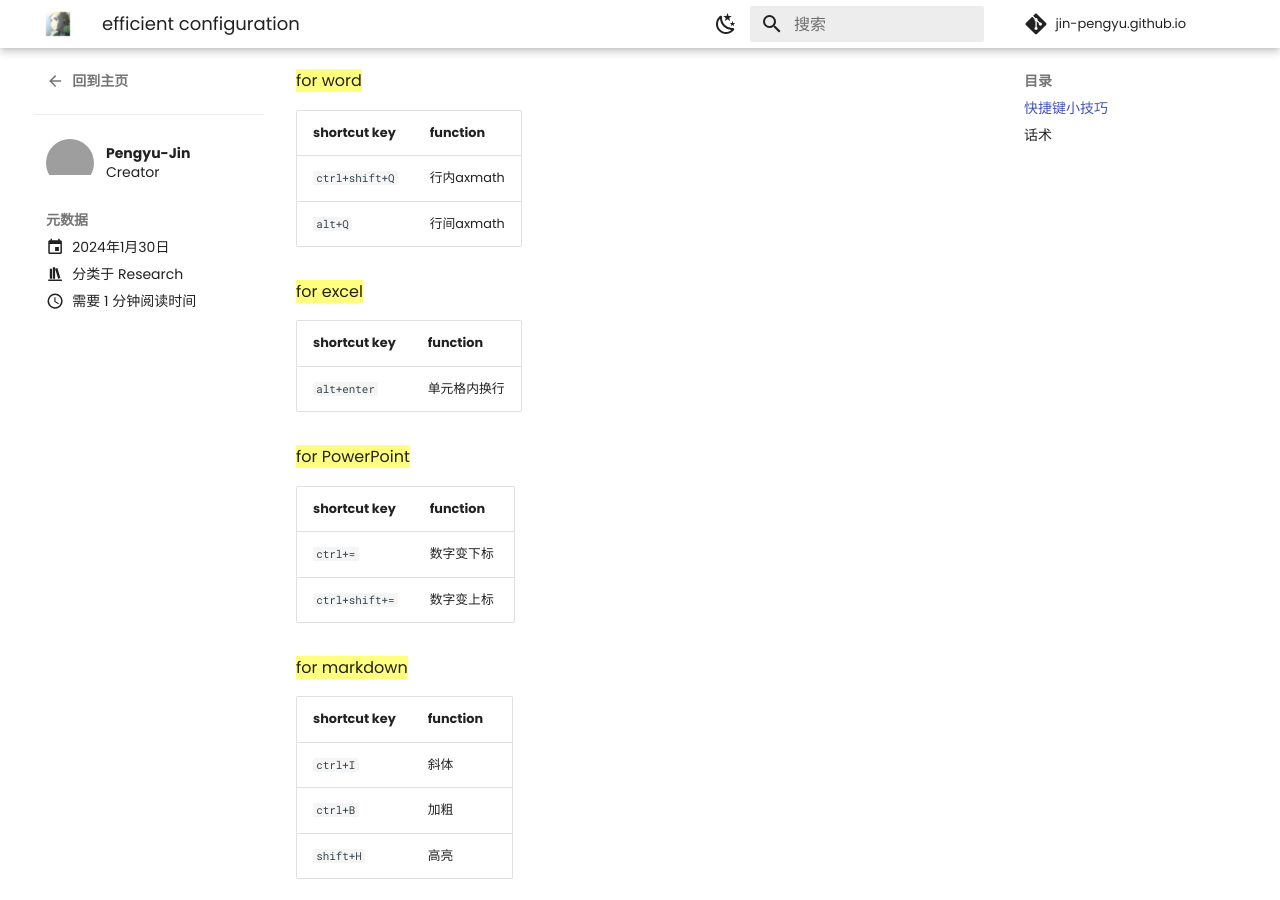
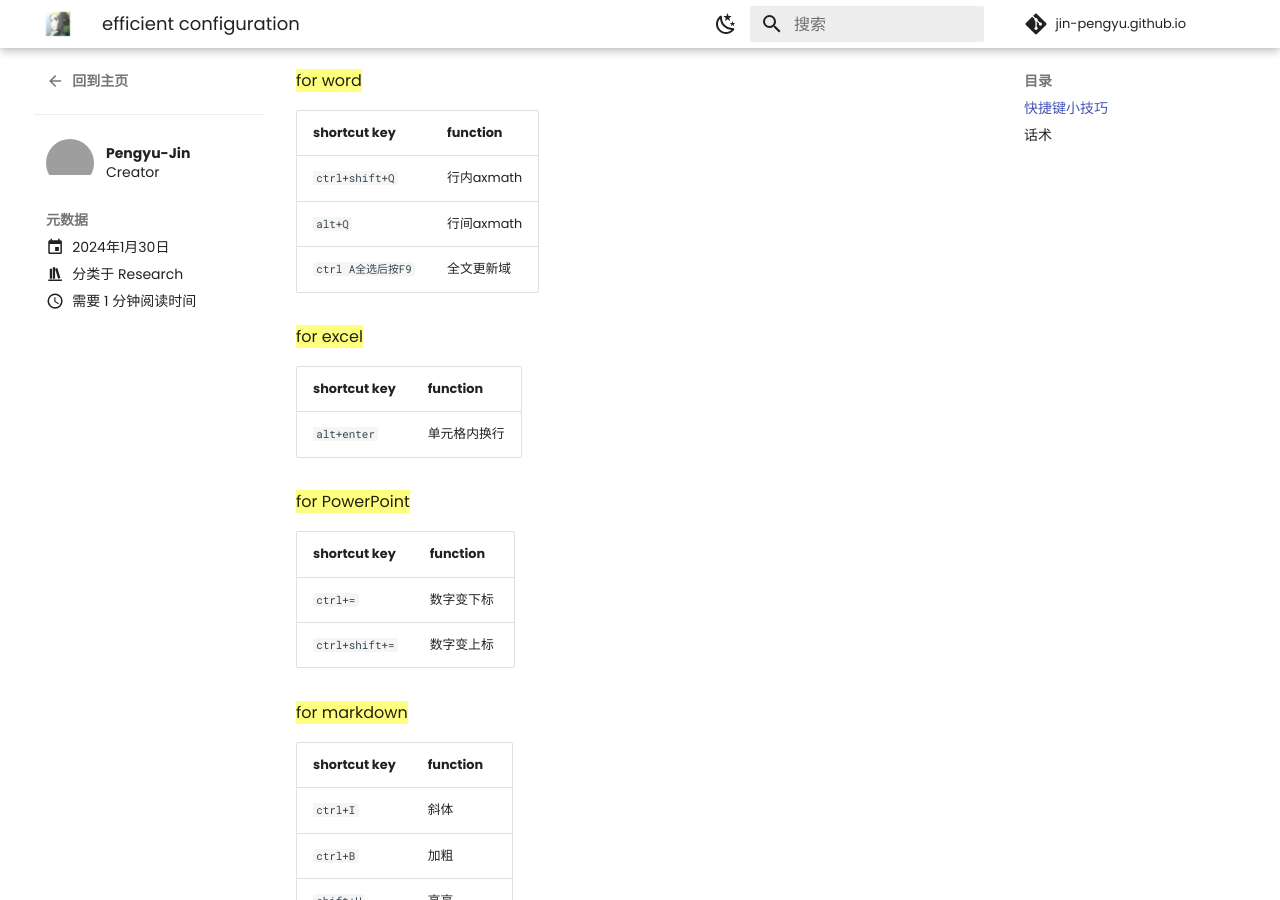
Before and after one commit to Pengyu-Jin/Pengyu-Jin.github.io, an MkDocs documentation site: the page built from docs/blog/posts/tool.md, in a window 1280 px wide and 900 px high, scrolled down 1058 px. Built offline with MkDocs 1.6.1 and Material for MkDocs 9.7.7, drawn with Linux system fonts in a browser that asks for light colours; comment, search, counter and statistics services are not loaded; grey boxes are pictures that could not be loaded.

Commit message:
post20240429

```diff
--- a/docs/blog/posts/tool.md
+++ b/docs/blog/posts/tool.md
@@ -41,6 +41,7 @@ categories:
 | ----------- | --------- |
 | `ctrl+shift+Q`| 行内axmath |
 |`alt+Q`| 行间axmath |
+|`ctrl A全选后按F9`| 全文更新域 |
 
 ==for excel==
 
```
